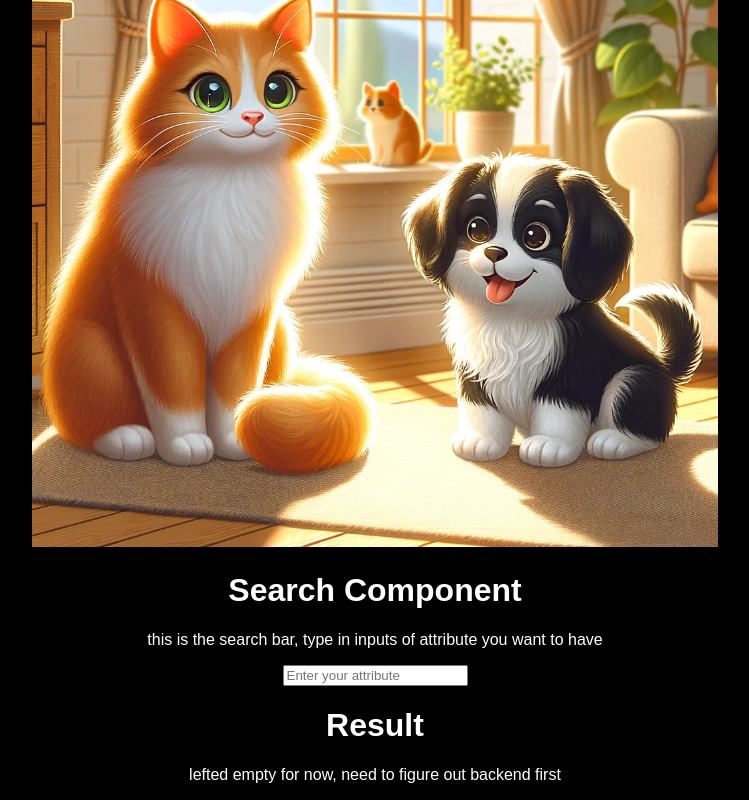
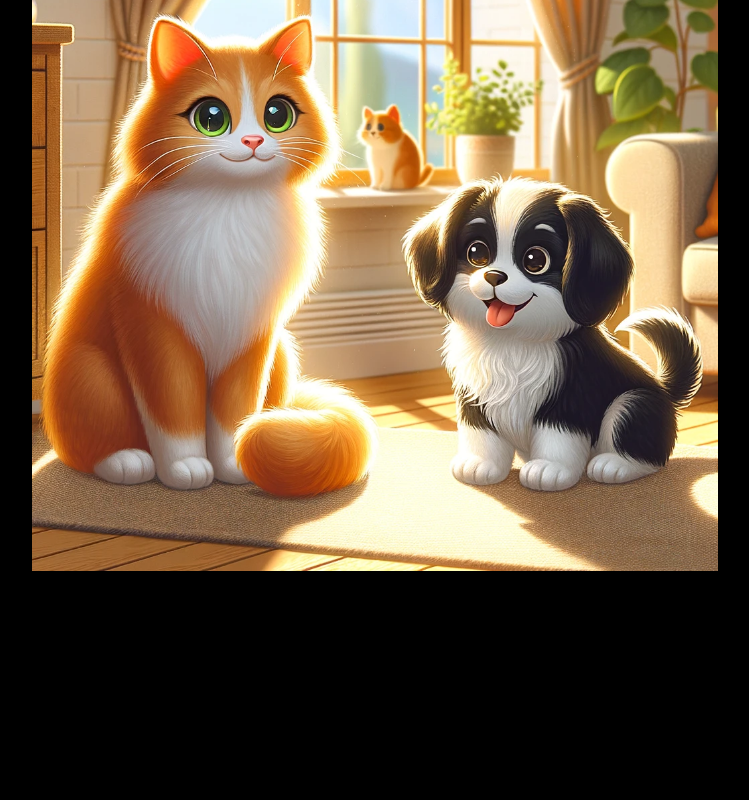
Before and after one commit to YuxuanChen7/Final-web, a React (Create React App) app in the folder front/: page / in a window 1280 px wide. Shown: the part 279-1079 px from the top of the page, without its empty margins (265-1014 px from the left). After the commit the page ends 854 px from the top, so only its background shows below. Built offline with nearby package versions, Linux system fonts and the light colour scheme.

Commit message:
Routers & Links Added

```diff
--- a/front/package.json
+++ b/front/package.json
@@ -12,6 +12,7 @@
     "@testing-library/user-event": "^13.5.0",
     "react": "^18.2.0",
     "react-dom": "^18.2.0",
+    "react-router-dom": "^6.20.1",
     "react-scripts": "5.0.1",
     "web-vitals": "^2.1.4"
   },
--- a/front/src/components/Navbar/Navbar.js
+++ b/front/src/components/Navbar/Navbar.js
@@ -5,6 +5,7 @@ import Toolbar from "@mui/material/Toolbar";
 import Typography from "@mui/material/Typography";
 import Container from "@mui/material/Container";
 import Button from "@mui/material/Button";
+import { Link } from "react-router-dom";
 
 //Reference: https://mui.com/material-ui/react-app-bar/
 
@@ -12,7 +13,7 @@ function Navbar() {
   return (
     <AppBar
       position="static"
-      style={{ marginTop: "200px" }}
+      style={{ marginTop: "0px" }}
       sx={{ bgcolor: "black" }}
     >
       <Container maxWidth="x1">
@@ -33,6 +34,8 @@ function Navbar() {
           </Typography>
           <Box>
             <Button
+              component={Link}
+              to="/"
               sx={{
                 color: "white",
                 ":hover": { bgcolor: "grey", color: "white" },
@@ -41,6 +44,8 @@ function Navbar() {
               Home
             </Button>
             <Button
+              component={Link}
+              to="/search"
               sx={{
                 color: "white",
                 ":hover": { bgcolor: "grey", color: "white" },
@@ -49,6 +54,8 @@ function Navbar() {
               Search
             </Button>
             <Button
+              component={Link}
+              to="/result"
               sx={{
                 color: "white",
                 ":hover": { bgcolor: "grey", color: "white" },
--- a/front/src/index.js
+++ b/front/src/index.js
@@ -6,22 +6,20 @@ import Search from "./components/Search/Search";
 import Navbar from "./components/Navbar/Navbar";
 import Result from "./components/Result/Result";
 import "./styles/global.css";
-import {
-  BrowserRouter as Router,
-  Route,
-  Routes,
-  useRouteError,
-} from "react-router-dom";
 import reportWebVitals from "./reportWebVitals";
+import { BrowserRouter, Routes, Route } from "react-router-dom";
 
 const root = ReactDOM.createRoot(document.getElementById("root"));
 root.render(
   <React.StrictMode>
-    <Navbar />
-
-    <Homepage />
-    <Search />
-    <Result />
+    <BrowserRouter>
+      <Navbar />
+      <Routes>
+        <Route path="/" element={<Homepage />} />
+        <Route path="/search" element={<Search />} />
+        <Route path="/result" element={<Result />} />
+      </Routes>
+    </BrowserRouter>
   </React.StrictMode>
 );
 
```
Also changed, not shown: 1 other file (tests, documents, lock files or other folders).
